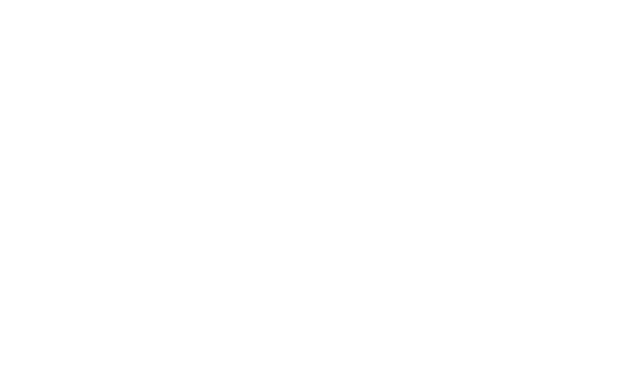
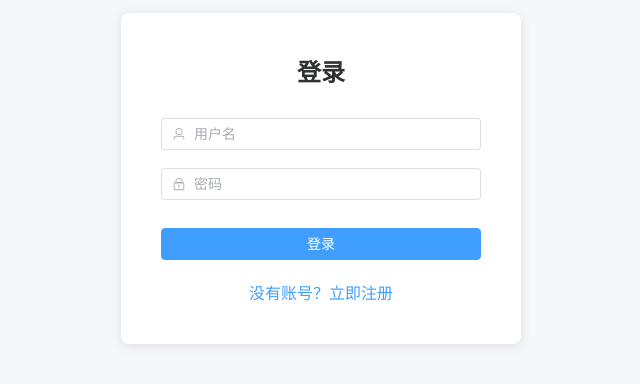
Before and after one commit to Fun-James/Trip-Copilot, a Vue app in the folder frontend/: page /auth in a window 1280 px wide. Before the commit this address had no page. Shown: the part 222-606 px from the top of the page, without its empty margins (319-959 px from the left). Built offline with nearby package versions, Linux system fonts and the light colour scheme.

Commit message:
实现登录功能并且记忆绑定账户

```diff
--- /dev/null
+++ b/frontend/src/router/index.js
@@ -0,0 +1,40 @@
+import { createRouter, createWebHistory } from 'vue-router'
+import Home from '@/views/Home.vue'
+import Auth from '@/views/Auth.vue'
+
+const routes = [
+  {
+    path: '/',
+    name: 'Home',
+    component: Home,
+    meta: {
+      requiresAuth: true
+    }
+  },
+  {
+    path: '/auth',
+    name: 'Auth',
+    component: Auth
+  }
+]
+
+const router = createRouter({
+  history: createWebHistory(),
+  routes
+})
+
+// 路由守卫
+router.beforeEach((to, from, next) => {
+  const currentUser = localStorage.getItem('currentUser')
+  const requiresAuth = to.matched.some(record => record.meta.requiresAuth)
+
+  if (requiresAuth && !currentUser) {
+    next('/auth')
+  } else if (to.path === '/auth' && currentUser) {
+    next('/')
+  } else {
+    next()
+  }
+})
+
+export default router
--- /dev/null
+++ b/frontend/src/views/Auth.vue
@@ -0,0 +1,215 @@
+<template>
+  <div class="auth-container">
+    <div class="auth-box">
+      <h2>{{ isLogin ? '登录' : '注册' }}</h2>
+      <el-form
+        :model="form"
+        :rules="rules"
+        ref="authForm"
+        label-width="0"
+        class="auth-form"
+      >
+        <el-form-item prop="username">
+          <el-input
+            v-model="form.username"
+            placeholder="用户名"
+            :prefix-icon="User"
+          />
+        </el-form-item>
+        <el-form-item prop="password">
+          <el-input
+            v-model="form.password"
+            type="password"
+            placeholder="密码"
+            :prefix-icon="Lock"
+            show-password
+          />
+        </el-form-item>
+        <el-form-item prop="confirmPassword" v-if="!isLogin">
+          <el-input
+            v-model="form.confirmPassword"
+            type="password"
+            placeholder="确认密码"
+            :prefix-icon="Lock"
+            show-password
+          />
+        </el-form-item>
+        <el-form-item>
+          <el-button type="primary" @click="handleSubmit" :loading="loading" class="submit-btn">
+            {{ isLogin ? '登录' : '注册' }}
+          </el-button>
+        </el-form-item>
+      </el-form>
+      <div class="auth-footer">
+        <a href="javascript:void(0)" @click="toggleAuthMode">
+          {{ isLogin ? '没有账号？立即注册' : '已有账号？立即登录' }}
+        </a>
+      </div>
+    </div>
+  </div>
+</template>
+
+<script setup>
+import { ref, reactive, onMounted } from 'vue'
+import { useRouter } from 'vue-router'
+import { ElMessage } from 'element-plus'
+import { User, Lock } from '@element-plus/icons-vue'
+
+const router = useRouter()
+const authForm = ref(null)
+const isLogin = ref(true)
+const loading = ref(false)
+
+// 组件加载时检查登录状态
+onMounted(() => {
+  // 确保用户已完全退出
+  const currentUser = localStorage.getItem('currentUser')
+  if (currentUser) {
+    localStorage.removeItem('currentUser')
+    router.push('/auth')
+  }
+})
+
+const form = reactive({
+  username: '',
+  password: '',
+  confirmPassword: ''
+})
+
+const rules = reactive({
+  username: [
+    { required: true, message: '请输入用户名', trigger: 'blur' },
+    { min: 3, max: 20, message: '用户名长度应为3-20个字符', trigger: 'blur' }
+  ],
+  password: [
+    { required: true, message: '请输入密码', trigger: 'blur' },
+    { min: 6, message: '密码长度应至少为6个字符', trigger: 'blur' }
+  ],
+  confirmPassword: [
+    {
+      validator: (rule, value, callback) => {
+        if (!isLogin.value) {
+          if (value === '') {
+            callback(new Error('请确认密码'))
+          } else if (value !== form.password) {
+            callback(new Error('两次输入密码不一致'))
+          } else {
+            callback()
+          }
+        } else {
+          callback()
+        }
+      },
+      trigger: 'blur'
+    }
+  ]
+})
+
+const handleSubmit = async () => {
+  if (!authForm.value) return
+
+  try {
+    await authForm.value.validate()
+    loading.value = true
+
+    if (isLogin.value) {
+      // 登录逻辑
+      const storedUser = localStorage.getItem(`user_${form.username}`)
+      if (!storedUser) {
+        ElMessage.error('用户不存在')
+        return
+      }
+
+      const userData = JSON.parse(storedUser)
+      if (userData.password !== form.password) {
+        ElMessage.error('密码错误')
+        return
+      }
+
+      // 登录成功
+      localStorage.setItem('currentUser', form.username)
+      ElMessage.success('登录成功')
+      router.push('/')
+    } else {
+      // 注册逻辑
+      const existingUser = localStorage.getItem(`user_${form.username}`)
+      if (existingUser) {
+        ElMessage.error('用户名已存在')
+        return
+      }
+
+      // 保存用户信息
+      localStorage.setItem(`user_${form.username}`, JSON.stringify({
+        username: form.username,
+        password: form.password,
+        registeredAt: Date.now()
+      }))
+
+      ElMessage.success('注册成功，请登录')
+      isLogin.value = true
+      form.password = ''
+      form.confirmPassword = ''
+    }
+  } catch (error) {
+    console.error('表单验证失败:', error)
+  } finally {
+    loading.value = false
+  }
+}
+
+const toggleAuthMode = () => {
+  isLogin.value = !isLogin.value
+  form.password = ''
+  form.confirmPassword = ''
+  if (authForm.value) {
+    authForm.value.clearValidate()
+  }
+}
+</script>
+
+<style scoped>
+.auth-container {
+  display: flex;
+  justify-content: center;
+  align-items: center;
+  min-height: 100vh;
+  background-color: #f5f7fa;
+}
+
+.auth-box {
+  width: 100%;
+  max-width: 400px;
+  padding: 40px;
+  background: #fff;
+  border-radius: 8px;
+  box-shadow: 0 2px 12px 0 rgba(0, 0, 0, 0.1);
+}
+
+.auth-box h2 {
+  text-align: center;
+  margin-bottom: 30px;
+  color: #303133;
+}
+
+.auth-form {
+  margin-bottom: 20px;
+}
+
+.submit-btn {
+  width: 100%;
+  margin-top: 10px;
+}
+
+.auth-footer {
+  text-align: center;
+}
+
+.auth-footer a {
+  color: #409EFF;
+  text-decoration: none;
+}
+
+.auth-footer a:hover {
+  text-decoration: underline;
+}
+</style>
--- a/frontend/src/views/Home.vue
+++ b/frontend/src/views/Home.vue
@@ -46,6 +46,19 @@
             暂无历史对话
           </div>
         </div>
+      </div>
+
+      <!-- 底部退出登录按钮 -->
+      <div class="sidebar-footer">
+        <template v-if="sidebarExpanded">
+          <el-button type="danger" @click="handleLogout" class="logout-btn" plain>
+            <el-icon><SwitchButton /></el-icon>
+            退出登录
+          </el-button>
+        </template>
+        <el-button v-else type="danger" @click="handleLogout" class="icon-btn" circle plain>
+          <el-icon><SwitchButton /></el-icon>
+        </el-button>
       </div>
     </div>
 
@@ -351,13 +364,14 @@
 </template>
 
 <script>
-import { ref, nextTick } from 'vue'
-import { Search, Menu, Edit, Document, MapLocation, Location, ChatLineRound, Star, Refresh, CloseBold, Guide, LocationFilled, Loading } from '@element-plus/icons-vue'
+import { ref, nextTick, onMounted } from 'vue'
+import { Search, Menu, Edit, Document, MapLocation, Location, ChatLineRound, Star, Refresh, CloseBold, Guide, LocationFilled, Loading, SwitchButton } from '@element-plus/icons-vue'
 import { ElMessage } from 'element-plus'
 import axios from 'axios'
 import MapDisplay from '@/components/MapDisplay.vue'
 import { Clock } from '@element-plus/icons-vue'
 import { marked } from 'marked'
+import { useRouter } from 'vue-router'
 
 export default {
   name: 'Home',
@@ -375,13 +389,20 @@ export default {
     Guide,
     LocationFilled,
     Loading,
-    MapDisplay
+    MapDisplay,
+    SwitchButton
   },
   setup() {
+    const router = useRouter()
     const searchQuery = ref('')
     const tripDuration = ref(3) // 新增：旅行天数
     const messages = ref([])
     const loading = ref(false)
+
+    // 在组件挂载时加载聊天历史
+    onMounted(() => {
+      loadChatHistory()
+    })
     const messagesContainer = ref(null)
     const sidebarExpanded = ref(false)
     const chatHistory = ref([])
@@ -389,6 +410,31 @@ export default {
     const mapDisplayRef = ref(null)
     // 新增：tab切换
     const activeTab = ref('plan') // 'plan' or 'chat'
+
+    // 退出登录处理函数
+    const handleLogout = () => {
+      // 清除所有用户相关数据
+      localStorage.removeItem('currentUser')
+
+      // 重置所有状态
+      messages.value = []
+      currentItinerary.value = []
+      mapCenter.value = { lng: 116.397428, lat: 39.90923 }
+      currentPlan.value = null
+      currentRoute.value = null
+      selectedDay.value = 1
+      routeForm.value = {
+        start: '',
+        end: '',
+        mode: 'driving'
+      }
+      currentChatId.value = null
+      searchQuery.value = ''
+      tripDuration.value = 3
+
+      ElMessage.success('已退出登录')
+      router.push('/auth')
+    }
 
     // 地图相关数据
     const currentItinerary = ref([])
@@ -426,7 +472,10 @@ export default {
 
     // 初始化时加载历史对话
     const loadChatHistory = () => {
-      const saved = localStorage.getItem('tripCopilotChatHistory')
+      const currentUser = localStorage.getItem('currentUser')
+      if (!currentUser) return
+
+      const saved = localStorage.getItem(`tripCopilotChatHistory_${currentUser}`)
       if (saved) {
         chatHistory.value = JSON.parse(saved)
       }
@@ -434,7 +483,10 @@ export default {
 
     // 保存聊天历史
     const saveChatHistory = () => {
-      localStorage.setItem('tripCopilotChatHistory', JSON.stringify(chatHistory.value))
+      const currentUser = localStorage.getItem('currentUser')
+      if (!currentUser) return
+
+      localStorage.setItem(`tripCopilotChatHistory_${currentUser}`, JSON.stringify(chatHistory.value))
     }
 
     // 保存当前对话
@@ -1277,6 +1329,7 @@ export default {
       mapDisplayRef,
       currentItinerary,
       mapCenter,
+      handleLogout,
       // 行程规划相关
       currentPlan,
       selectedDay,
@@ -1349,9 +1402,33 @@ export default {
   flex-direction: column;
   padding: 20px 0;
   transition: width 0.3s ease;
-  overflow: hidden;
+  overflow-x: hidden;
+  overflow-y: hidden;
   box-shadow: 0 2px 8px rgba(0, 0, 0, 0.04);
   z-index: 1000;
+}
+
+.sidebar-content {
+  flex: 1;
+  overflow-y: auto;
+}
+
+.sidebar-footer {
+  padding: 20px;
+  border-top: 1px solid #e8eaed;
+  display: flex;
+  justify-content: center;
+}
+
+.logout-btn {
+  width: 100%;
+}
+
+.icon-btn {
+  width: 32px;
+  height: 32px;
+  padding: 6px;
+  font-size: 16px;
 }
 
 .sidebar.expanded {
@@ -1391,6 +1468,7 @@ export default {
   flex-direction: column;
   gap: 15px;
   flex: 1;
+  overflow: hidden;
 }
 
 .sidebar-item {
@@ -1406,6 +1484,8 @@ export default {
   transition: all 0.3s;
   min-height: 44px;
   overflow: hidden;
+  width: auto;
+  min-width: 0;
 }
 
 .sidebar.expanded .sidebar-item {
```
Also changed, not shown: frontend/src/main.js (+1 -12 lines).
